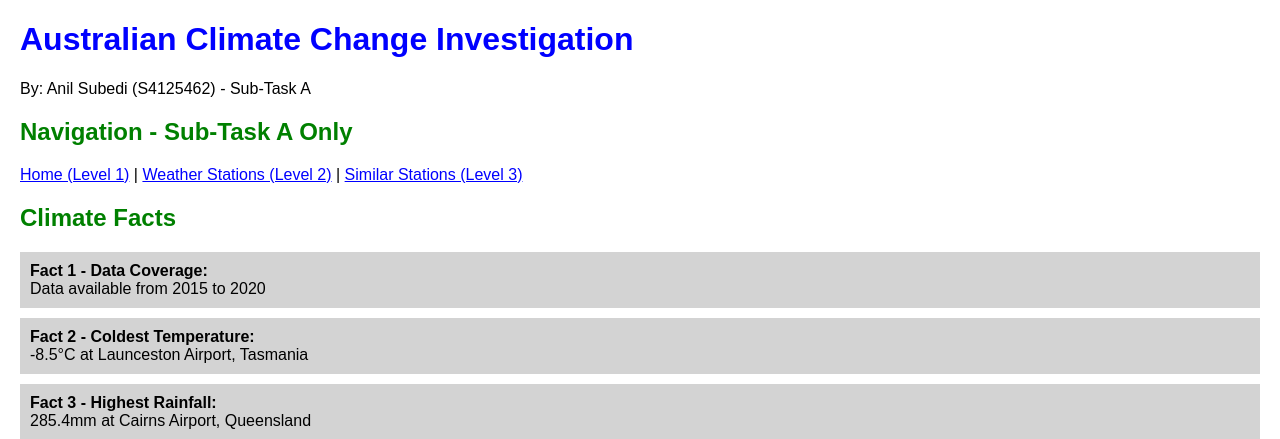
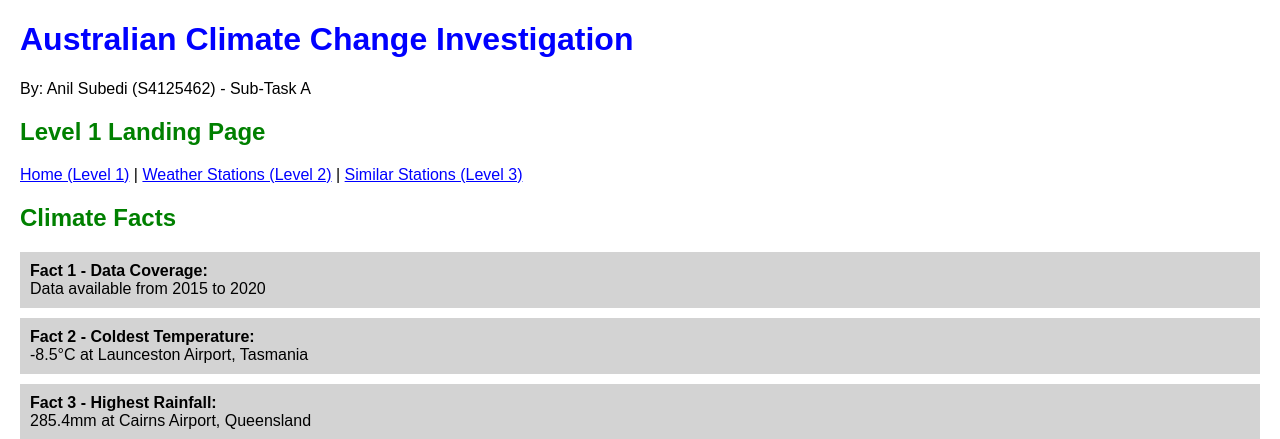
Before and after one commit to anilsubedi007/climate-change-investigation, a Flask app: page / in a window 1280 px wide. Shown: the top 439 px of the page. Run offline with Flask 3, Linux system fonts and the light colour scheme; data comes from the database, SQL or seed files in the repository.

Commit message:
Update landing.html

```diff
--- a/templates/landing.html
+++ b/templates/landing.html
@@ -20,7 +20,7 @@
     <h1>Australian Climate Change Investigation</h1>
     <p>By: Anil Subedi (S4125462) - Sub-Task A</p>
 
-    <h2>Navigation - Sub-Task A Only</h2>
+    <h2>Level 1 Landing Page</h2>
     <p>
         <a href="/">Home (Level 1)</a> |
         <a href="/weather-stations">Weather Stations (Level 2)</a> |
```
